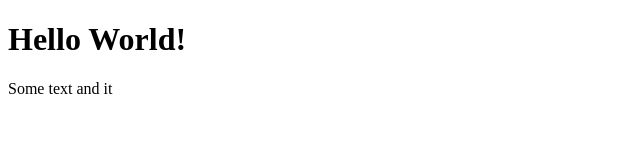
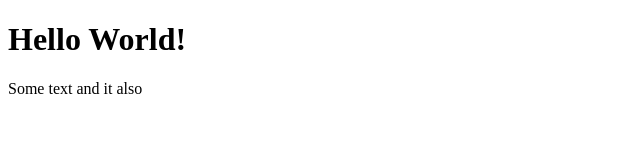
Before and after one commit to itskk23/git-day-1-practice, a plain HTML site: page index.html in a window 1280 px wide. Shown: the full height of the page, 0-640 px from the left. Drawn offline with Linux system fonts and the light colour scheme.

Commit message:
finally that;s it

```diff
--- a/index.html
+++ b/index.html
@@ -7,7 +7,7 @@
 <body>
   <h1>Hello World!</h1>
   <p>
-    Some text and it
+    Some text and it also
   </p>
 </body>
 </html>
```
